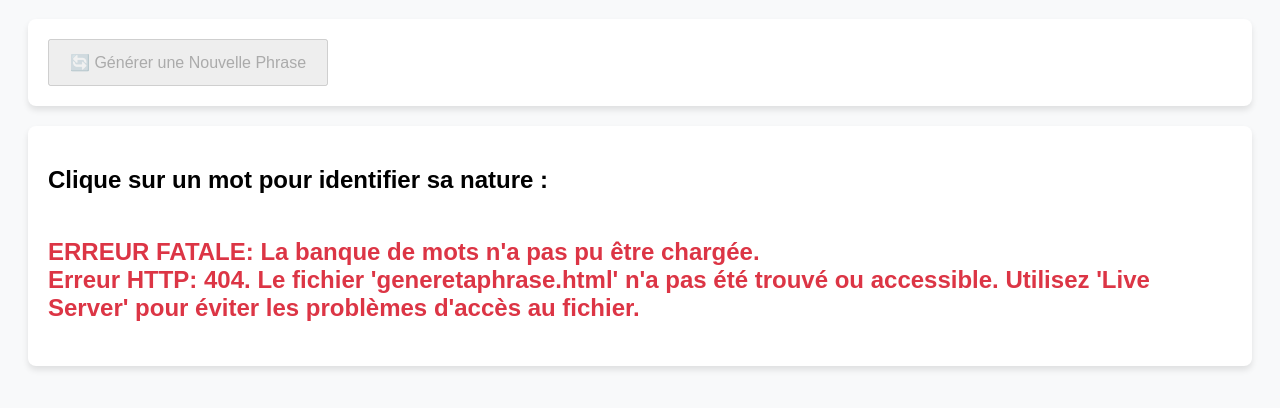
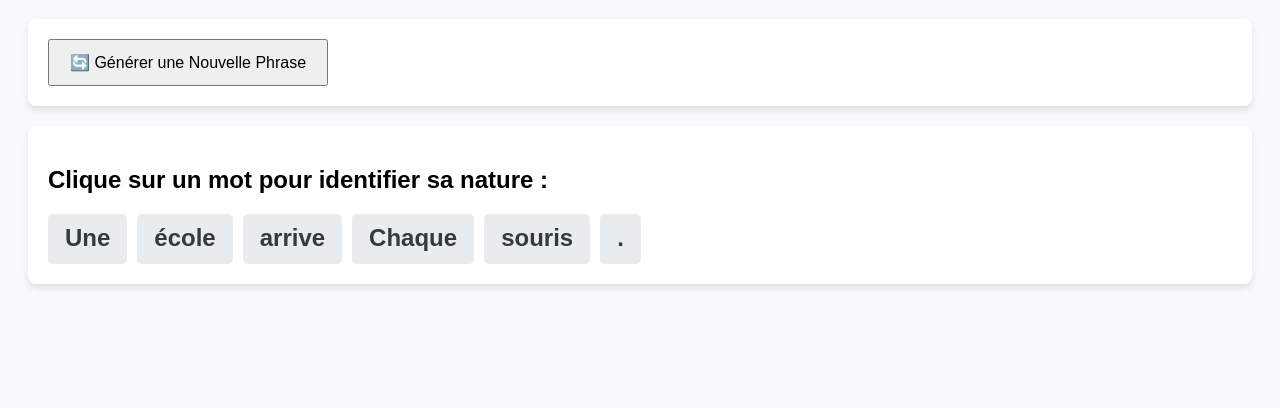
Before and after one commit to pboyer86-cpu/grammaire-l-ves, a plain HTML site: page reconnaitrenatures.html in a window 1280 px wide. Shown: the part 148-556 px from the top of the page. Drawn offline with Linux system fonts and the light colour scheme; no server answers.

Commit message:
Update reconnaitrenatures.html

```diff
--- a/reconnaitrenatures.html
+++ b/reconnaitrenatures.html
@@ -6,12 +6,12 @@
 <title>Interface A : Reconnaître les Natures Grammaticales</title>
 <link rel="stylesheet" href="reconnaitrenatures.css">
 
-<script src="../construire des phrases/correcteur2.js"></script>
+<script src="correcteur2.js"></script>
 
 </head>
 <body>
 
-<a href="../index.html" class="back-button">
+<a href="index.html" class="back-button">
     &larr; Retour à l'accueil
 </a>
 <h1>🧠 Entraînement : Reconnaître les Natures Grammaticales</h1>
@@ -118,7 +118,7 @@
     async function loadWordBank() {
         try {
             // NOTE : Vérifiez que ce chemin est correct par rapport à votre dossier 'construire des phrases'
-            const response = await fetch('../construire des phrases/generetaphrase.html');
+            const response = await fetch('generetaphrase.html');
 
             if (!response.ok) {
                 // Si la banque ne se charge pas, c'est la cause la plus fréquente d'échec total.
@@ -562,4 +562,5 @@
     });
 </script>
 </body>
+
 </html>
```
